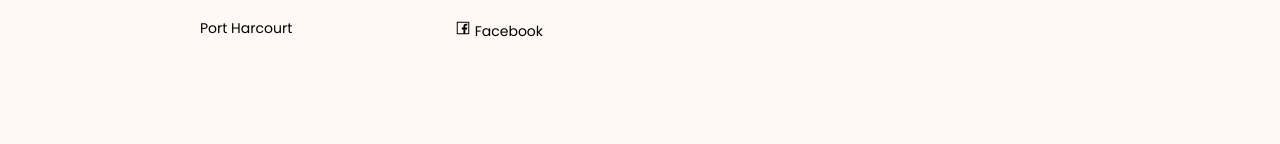
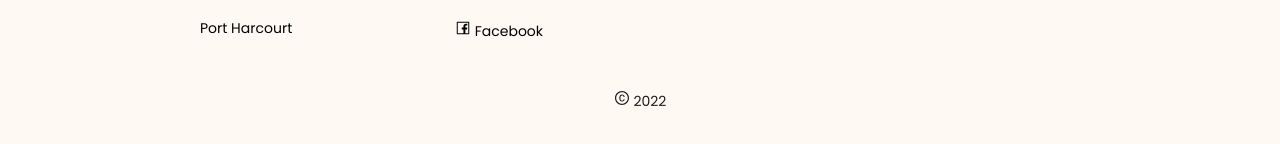
Before and after one commit to St80ene/fast-food-app, a React (Create React App) app: page / in a window 1280 px wide. Shown: the part 2295-2439 px from the top of the page. Built offline with nearby package versions, Linux system fonts and the light colour scheme.

Commit message:
added copyright footnote to footer

```diff
--- a/src/components/Footer/FooterContainers/footer.js
+++ b/src/components/Footer/FooterContainers/footer.js
@@ -4,9 +4,11 @@ import {
   AiOutlineTwitter,
   AiOutlineFacebook,
   AiOutlineInstagram,
+  AiOutlineCopyright,
 } from 'react-icons/ai';
 
 function FooterContainer() {
+
   return (
     <Footer>
       <Footer.Wrapper>
@@ -48,12 +50,15 @@ function FooterContainer() {
             </Footer.Link>
             <Footer.Link href="#">
               <AiOutlineTwitter /> Twitter
-              </Footer.Link>
-              <Footer.Link href="#">
-                <AiOutlineFacebook /> Facebook
-              </Footer.Link>
+            </Footer.Link>
+            <Footer.Link href="#">
+              <AiOutlineFacebook /> Facebook
+            </Footer.Link>
           </Footer.Column>
         </Footer.Row>
+        <Footer.Note>
+          <AiOutlineCopyright /> {new Date().getFullYear()}
+        </Footer.Note>
       </Footer.Wrapper>
     </Footer>
   );
--- a/src/components/Footer/index.jsx
+++ b/src/components/Footer/index.jsx
@@ -1,5 +1,13 @@
 import React from 'react';
-import { Container, Wrapper, Row, Column, Link, Title } from './styles/footer';
+import {
+  Container,
+  Wrapper,
+  Row,
+  Column,
+  Link,
+  Title,
+  Note,
+} from './styles/footer';
 
 export default function Footer({ children, ...props }) {
   return (
@@ -28,3 +36,7 @@ Footer.Link = function FooterLink({ children, ...props }) {
 Footer.Title = function FooterTitle({ children, ...props }) {
   return <Title {...props}>{children}</Title>;
 };
+
+Footer.Note = function FooterNote({ children, ...props }) {
+  return <Note {...props}>{children}</Note>;
+};
--- a/src/components/Footer/styles/footer.js
+++ b/src/components/Footer/styles/footer.js
@@ -48,4 +48,10 @@ const Title = styled.p`
   font-weight: bold;
 `;
 
-export { Container, Column, Row, Title, Link, Wrapper };
+const Note = styled.p`
+  font-size: 14px;
+  text-align: center;
+  padding-top: 20px;
+`;
+
+export { Container, Column, Row, Title, Link, Wrapper, Note };
```
